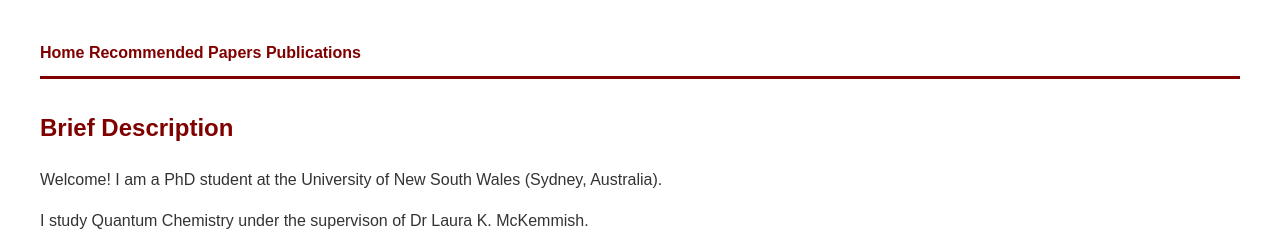
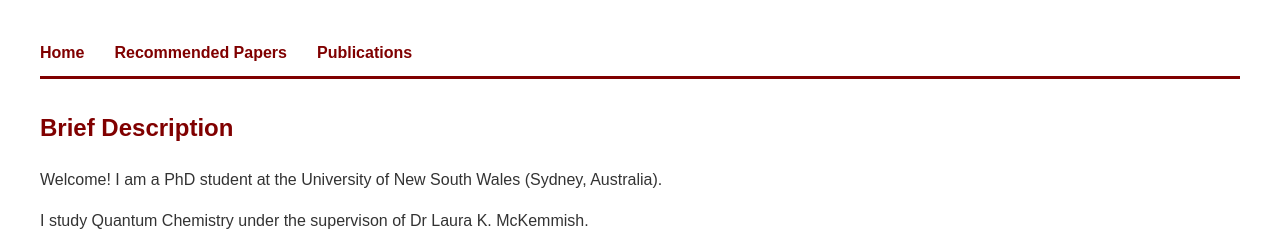
Before and after one commit to SamuelPitman/SamuelPitman.github.io, a Jekyll site: the page built from index.md, in a window 1280 px wide. Shown: the top 236 px of the page. Built offline with Jekyll 4.4.1, drawn with Linux system fonts in a browser that asks for light colours.

Commit message:
Update style.css
nav bar changes

```diff
--- a/assets/style.css
+++ b/assets/style.css
@@ -17,6 +17,15 @@ header a {
   font-weight: bold;
   color: maroon; /* #333; */
 }
+nav {
+  display: flex;
+  gap: 30px;
+}
+nav a {
+  text-decoration: none;
+  color: maroon;
+  font-weight: bold;
+}
 
 h2 {
   margin-top: 30px;
```
